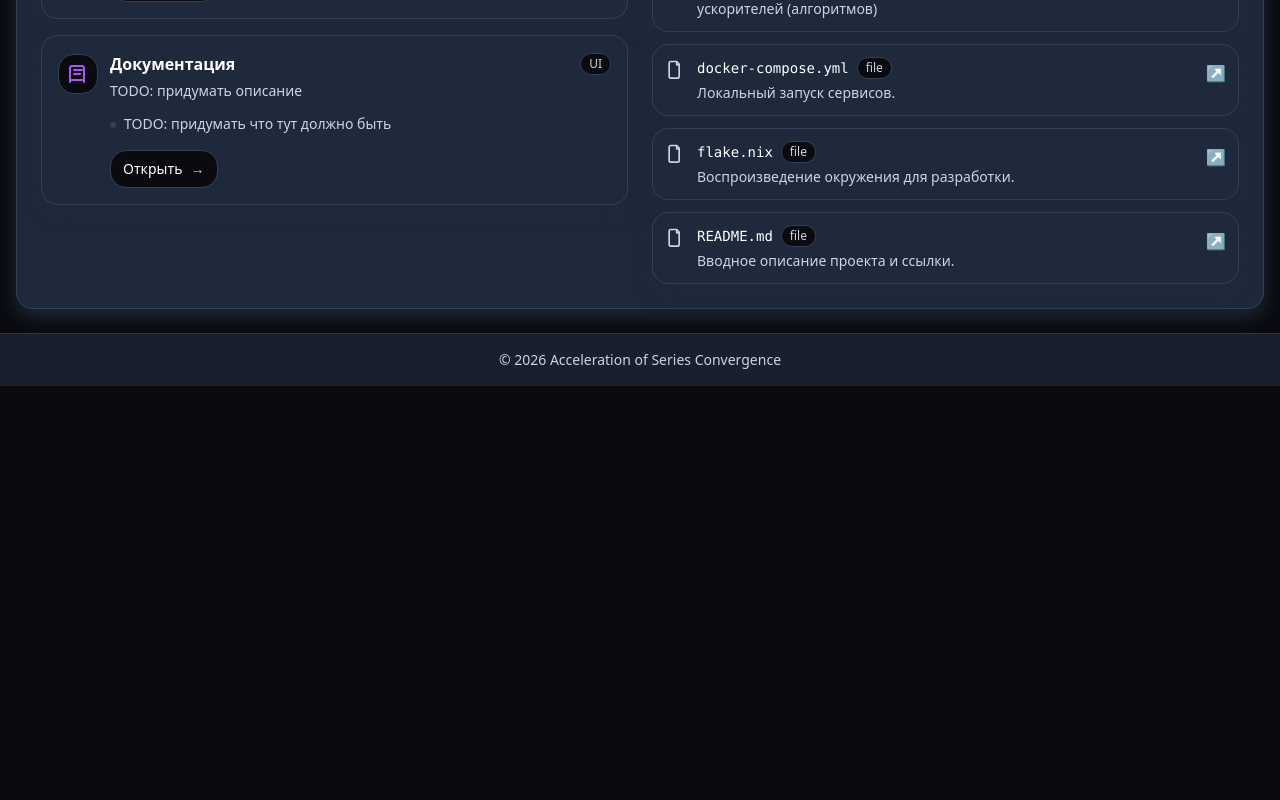
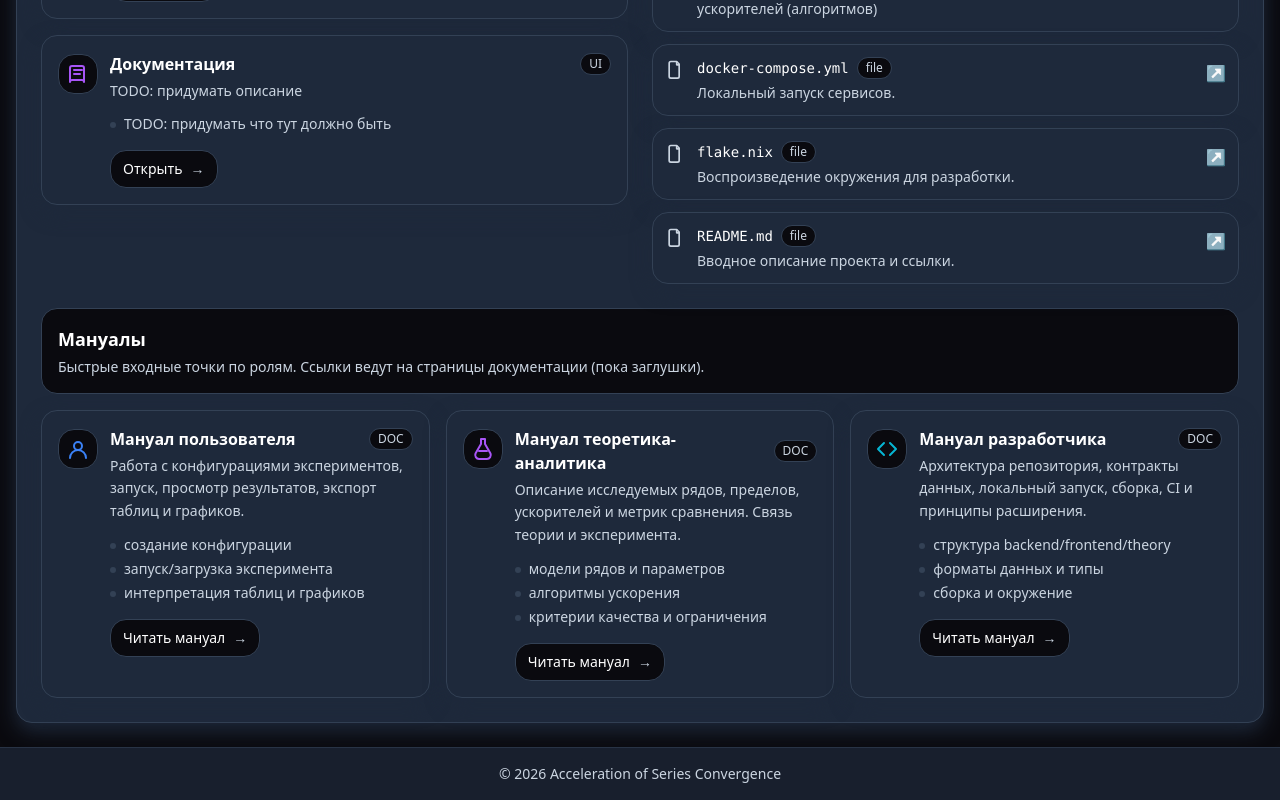
Before and after one commit to DarkLordRowan/shanks-university, a React (Vite) app in the folder frontend/web/frontend/: page / in a window 1280 px wide. Shown: the part 806-1606 px from the top of the page. Before the commit the page ends 1192 px from the top, so only its background shows below. Built offline with nearby package versions, Linux system fonts and the light colour scheme.

Commit message:
Web. Frontend. Home page

```diff
--- a/frontend/web/frontend/src/pages/Home/index.tsx
+++ b/frontend/web/frontend/src/pages/Home/index.tsx
@@ -20,14 +20,18 @@ type RepoItem = {
     description: string;
 };
 
+type Manual = {
+    title: string;
+    description: string;
+    bullets: string[];
+    to: string;
+    toneClass: string;
+    icon: React.ReactNode;
+};
+
 function IconSliders(props: { className?: string }) {
     return (
-        <svg
-            className={props.className}
-            viewBox="0 0 24 24"
-            fill="none"
-            aria-hidden="true"
-        >
+        <svg className={props.className} viewBox="0 0 24 24" fill="none" aria-hidden="true">
             <path
                 d="M4 21v-7m0-4V3m10 18v-9m0-4V3m6 18v-5m0-4V3"
                 stroke="currentColor"
@@ -46,24 +50,9 @@ function IconSliders(props: { className?: string }) {
 
 function IconChart(props: { className?: string }) {
     return (
-        <svg
-            className={props.className}
-            viewBox="0 0 24 24"
-            fill="none"
-            aria-hidden="true"
-        >
-            <path
-                d="M4 19V5"
-                stroke="currentColor"
-                strokeWidth="2"
-                strokeLinecap="round"
-            />
-            <path
-                d="M4 19h16"
-                stroke="currentColor"
-                strokeWidth="2"
-                strokeLinecap="round"
-            />
+        <svg className={props.className} viewBox="0 0 24 24" fill="none" aria-hidden="true">
+            <path d="M4 19V5" stroke="currentColor" strokeWidth="2" strokeLinecap="round" />
+            <path d="M4 19h16" stroke="currentColor" strokeWidth="2" strokeLinecap="round" />
             <path
                 d="M7 15l3-4 3 2 4-6"
                 stroke="currentColor"
@@ -71,54 +60,29 @@ function IconChart(props: { className?: string }) {
                 strokeLinecap="round"
                 strokeLinejoin="round"
             />
-            <path
-                d="M18 7h2v2"
-                stroke="currentColor"
-                strokeWidth="2"
-                strokeLinecap="round"
-            />
+            <path d="M18 7h2v2" stroke="currentColor" strokeWidth="2" strokeLinecap="round" />
         </svg>
     );
 }
 
 function IconBook(props: { className?: string }) {
     return (
-        <svg
-            className={props.className}
-            viewBox="0 0 24 24"
-            fill="none"
-            aria-hidden="true"
-        >
+        <svg className={props.className} viewBox="0 0 24 24" fill="none" aria-hidden="true">
             <path
                 d="M6 4h10a2 2 0 0 1 2 2v14a2 2 0 0 0-2-2H6a2 2 0 0 0-2 2V6a2 2 0 0 1 2-2Z"
                 stroke="currentColor"
                 strokeWidth="2"
                 strokeLinejoin="round"
             />
-            <path
-                d="M8 8h8"
-                stroke="currentColor"
-                strokeWidth="2"
-                strokeLinecap="round"
-            />
-            <path
-                d="M8 12h6"
-                stroke="currentColor"
-                strokeWidth="2"
-                strokeLinecap="round"
-            />
+            <path d="M8 8h8" stroke="currentColor" strokeWidth="2" strokeLinecap="round" />
+            <path d="M8 12h6" stroke="currentColor" strokeWidth="2" strokeLinecap="round" />
         </svg>
     );
 }
 
 function IconFolder(props: { className?: string }) {
     return (
-        <svg
-            className={props.className}
-            viewBox="0 0 24 24"
-            fill="none"
-            aria-hidden="true"
-        >
+        <svg className={props.className} viewBox="0 0 24 24" fill="none" aria-hidden="true">
             <path
                 d="M3 7a2 2 0 0 1 2-2h5l2 2h7a2 2 0 0 1 2 2v8a3 3 0 0 1-3 3H6a3 3 0 0 1-3-3V7Z"
                 stroke="currentColor"
@@ -131,22 +95,77 @@ function IconFolder(props: { className?: string }) {
 
 function IconFile(props: { className?: string }) {
     return (
-        <svg
-            className={props.className}
-            viewBox="0 0 24 24"
-            fill="none"
-            aria-hidden="true"
-        >
+        <svg className={props.className} viewBox="0 0 24 24" fill="none" aria-hidden="true">
             <path
                 d="M7 3h7l3 3v15a2 2 0 0 1-2 2H7a2 2 0 0 1-2-2V5a2 2 0 0 1 2-2Z"
                 stroke="currentColor"
                 strokeWidth="2"
                 strokeLinejoin="round"
             />
+            <path d="M14 3v4h4" stroke="currentColor" strokeWidth="2" strokeLinejoin="round" />
+        </svg>
+    );
+}
+
+function IconUser(props: { className?: string }) {
+    return (
+        <svg className={props.className} viewBox="0 0 24 24" fill="none" aria-hidden="true">
             <path
-                d="M14 3v4h4"
+                d="M20 21a8 8 0 1 0-16 0"
                 stroke="currentColor"
                 strokeWidth="2"
+                strokeLinecap="round"
+            />
+            <path
+                d="M12 13a4 4 0 1 0-4-4 4 4 0 0 0 4 4Z"
+                stroke="currentColor"
+                strokeWidth="2"
+                strokeLinejoin="round"
+            />
+        </svg>
+    );
+}
+
+function IconBeaker(props: { className?: string }) {
+    return (
+        <svg className={props.className} viewBox="0 0 24 24" fill="none" aria-hidden="true">
+            <path
+                d="M10 2h4"
+                stroke="currentColor"
+                strokeWidth="2"
+                strokeLinecap="round"
+            />
+            <path
+                d="M10 2v5l-5.5 9.5A4 4 0 0 0 8 22h8a4 4 0 0 0 3.5-5.5L14 7V2"
+                stroke="currentColor"
+                strokeWidth="2"
+                strokeLinejoin="round"
+            />
+            <path
+                d="M8 14h8"
+                stroke="currentColor"
+                strokeWidth="2"
+                strokeLinecap="round"
+            />
+        </svg>
+    );
+}
+
+function IconCode(props: { className?: string }) {
+    return (
+        <svg className={props.className} viewBox="0 0 24 24" fill="none" aria-hidden="true">
+            <path
+                d="M9 18 3 12l6-6"
+                stroke="currentColor"
+                strokeWidth="2"
+                strokeLinecap="round"
+                strokeLinejoin="round"
+            />
+            <path
+                d="M15 6l6 6-6 6"
+                stroke="currentColor"
+                strokeWidth="2"
+                strokeLinecap="round"
                 strokeLinejoin="round"
             />
         </svg>
@@ -156,8 +175,7 @@ function IconFile(props: { className?: string }) {
 const features: Feature[] = [
     {
         title: "Генератор конфигурации эксперимента",
-        description:
-            "Формирование постановки эксперимента (ряды, алгоритмы, параметры, точности).",
+        description: "Формирование постановки эксперимента (ряды, алгоритмы, параметры, точности).",
         bullets: [
             "выбор набора рядов и ускорителей (алгоритмов)",
             "выбор точностей",
@@ -171,22 +189,15 @@ const features: Feature[] = [
         title: "Визуальный анализ эксперимента",
         description:
             "Анализ результатов вычислений с помощью таблиц и графиков с возможностью экспорта визуализаций в jpeg и xlsx.",
-        bullets: [
-            "таблицы ошибок",
-            "графики сходимости и отклонений",
-            "сравнение рядов и алгоритмов",
-        ],
+        bullets: ["таблицы ошибок", "графики сходимости и отклонений", "сравнение рядов и алгоритмов"],
         to: "/experiments",
         toneClass: "text-accent",
         icon: <IconChart className="h-6 w-6" />,
     },
     {
         title: "Документация",
-        description:
-            "TODO: придумать описание",
-        bullets: [
-            "TODO: придумать что тут должно быть",
-        ],
+        description: "TODO: придумать описание",
+        bullets: ["TODO: придумать что тут должно быть"],
         to: "/docs",
         toneClass: "text-secondary",
         icon: <IconBook className="h-6 w-6" />,
@@ -229,6 +240,36 @@ const repoItems: RepoItem[] = [
         kind: "file",
         href: `${GITHUB_REPO}/blob/${BRANCH}/README.md`,
         description: "Вводное описание проекта и ссылки.",
+    },
+];
+
+const manuals: Manual[] = [
+    {
+        title: "Мануал пользователя",
+        description:
+            "Работа с конфигурациями экспериментов, запуск, просмотр результатов, экспорт таблиц и графиков.",
+        bullets: ["создание конфигурации", "запуск/загрузка эксперимента", "интерпретация таблиц и графиков"],
+        to: "/docs/manuals/user",
+        toneClass: "text-primary",
+        icon: <IconUser className="h-6 w-6" />,
+    },
+    {
+        title: "Мануал теоретика-аналитика",
+        description:
+            "Описание исследуемых рядов, пределов, ускорителей и метрик сравнения. Связь теории и эксперимента.",
+        bullets: ["модели рядов и параметров", "алгоритмы ускорения", "критерии качества и ограничения"],
+        to: "/docs/manuals/analyst",
+        toneClass: "text-secondary",
+        icon: <IconBeaker className="h-6 w-6" />,
+    },
+    {
+        title: "Мануал разработчика",
+        description:
+            "Архитектура репозитория, контракты данных, локальный запуск, сборка, CI и принципы расширения.",
+        bullets: ["структура backend/frontend/theory", "форматы данных и типы", "сборка и окружение"],
+        to: "/docs/manuals/developer",
+        toneClass: "text-accent",
+        icon: <IconCode className="h-6 w-6" />,
     },
 ];
 
@@ -308,6 +349,53 @@ function RepoRow(p: RepoItem) {
     );
 }
 
+function ManualCard(p: Manual) {
+    return (
+        <div className="rounded-xl2 border border-border bg-panel p-4 shadow-panel">
+            <div className="flex items-start gap-3">
+                <div
+                    className={[
+                        "mt-0.5 inline-flex h-10 w-10 items-center justify-center rounded-xl2 border border-border bg-surface",
+                        p.toneClass,
+                    ].join(" ")}
+                >
+                    {p.icon}
+                </div>
+
+                <div className="min-w-0 flex-1">
+                    <div className="flex items-center justify-between gap-3">
+                        <h3 className="text-base font-semibold text-white">{p.title}</h3>
+                        <span className="shrink-0 rounded-full border border-border bg-surface px-2 py-0.5 text-xs text-textDim">
+                            DOC
+                        </span>
+                    </div>
+
+                    <p className="mt-1 text-sm leading-relaxed text-textDim">{p.description}</p>
+
+                    <ul className="mt-3 space-y-1 text-sm text-textDim">
+                        {p.bullets.map((b) => (
+                            <li key={b} className="flex gap-2">
+                                <span className="mt-2 h-1.5 w-1.5 shrink-0 rounded-full bg-border" />
+                                <span className="min-w-0">{b}</span>
+                            </li>
+                        ))}
+                    </ul>
+
+                    <div className="mt-4">
+                        <Link
+                            to={p.to}
+                            className="inline-flex items-center gap-2 rounded-xl2 border border-border bg-surface px-3 py-2 text-sm font-medium text-white hover:border-primary/60"
+                        >
+                            Читать мануал
+                            <span className="text-textDim">→</span>
+                        </Link>
+                    </div>
+                </div>
+            </div>
+        </div>
+    );
+}
+
 const Home: React.FC = () => {
     return (
         <div className="rounded-xl2 border border-border bg-panel p-6 shadow-panel text-textDim">
@@ -329,8 +417,8 @@ const Home: React.FC = () => {
                 </div>
 
                 <p className="max-w-4xl text-sm leading-relaxed text-textDim">
-                    Интерфейс для постановки вычислительных экспериментов по ускорению сходимости
-                    числовых рядов, анализа результатов и просмотра сопутствующей документации.
+                    Интерфейс для постановки вычислительных экспериментов по ускорению сходимости числовых рядов,
+                    анализа результатов и просмотра сопутствующей документации.
                 </p>
             </div>
 
@@ -378,6 +466,21 @@ const Home: React.FC = () => {
                     </div>
                 </section>
             </div>
+
+            <div className="mt-6 space-y-4">
+                <div className="rounded-xl2 border border-border bg-surface p-4">
+                    <h2 className="text-lg font-semibold text-white">Мануалы</h2>
+                    <p className="mt-1 text-sm text-textDim">
+                        Быстрые входные точки по ролям. Ссылки ведут на страницы документации (пока заглушки).
+                    </p>
+                </div>
+
+                <div className="grid gap-4 lg:grid-cols-3">
+                    {manuals.map((m) => (
+                        <ManualCard key={m.title} {...m} />
+                    ))}
+                </div>
+            </div>
         </div>
     );
 };
```
